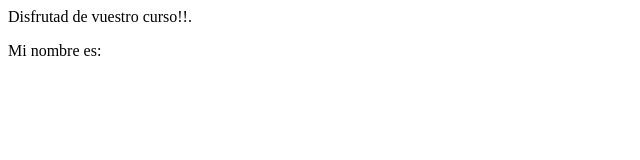
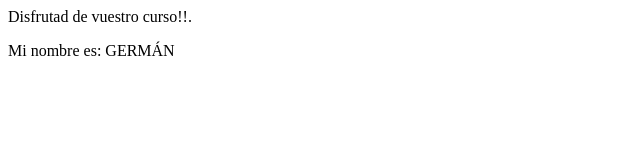
Before and after one commit to gerbollo/uax-devops-01, a plain HTML site: page index.html in a window 1280 px wide. Shown: the full height of the page, 0-640 px from the left. Drawn offline with Linux system fonts and the light colour scheme.

Commit message:
UPDATED: added my name

```diff
--- a/index.html
+++ b/index.html
@@ -4,6 +4,6 @@
     </head>
     <body>
         <p>Disfrutad de vuestro curso!!.</p>
-        <p>Mi nombre es: </p>
+        <p>Mi nombre es: GERMÁN </p>
     </body>
 </html>
```
